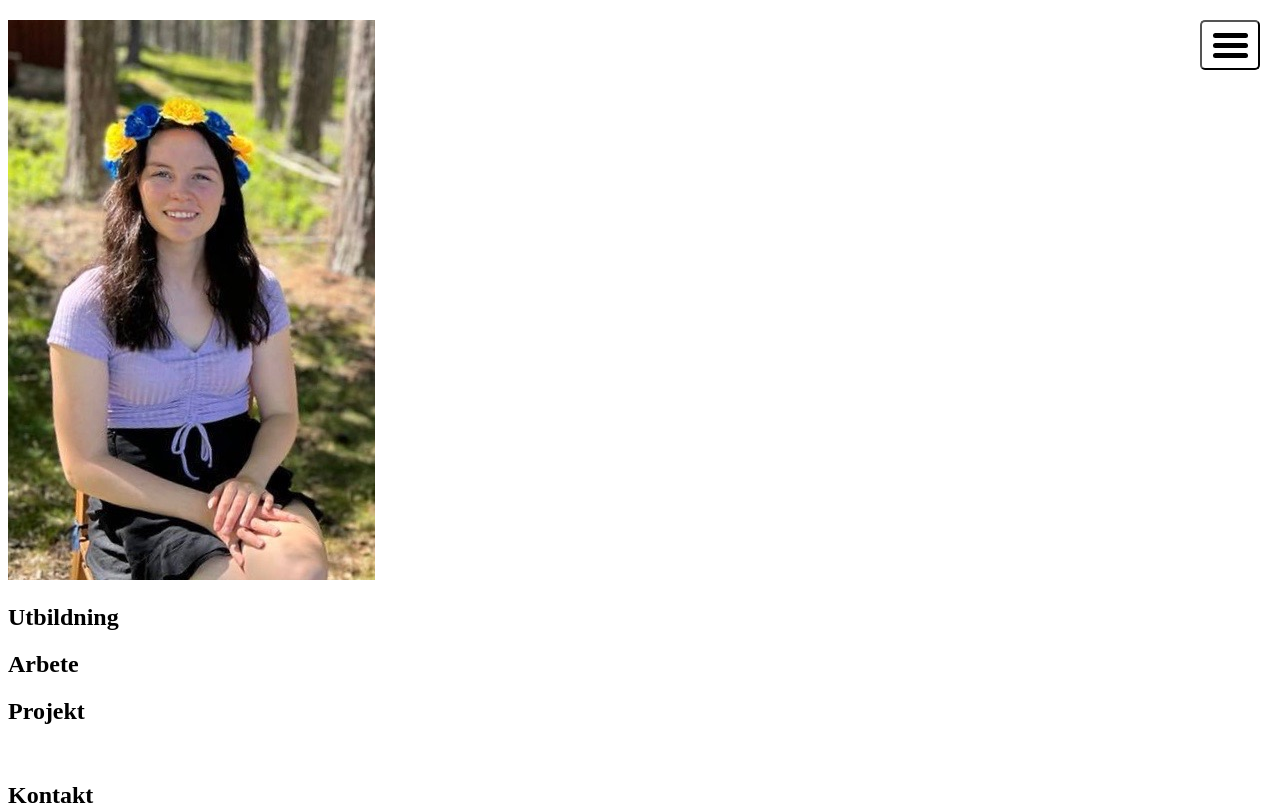
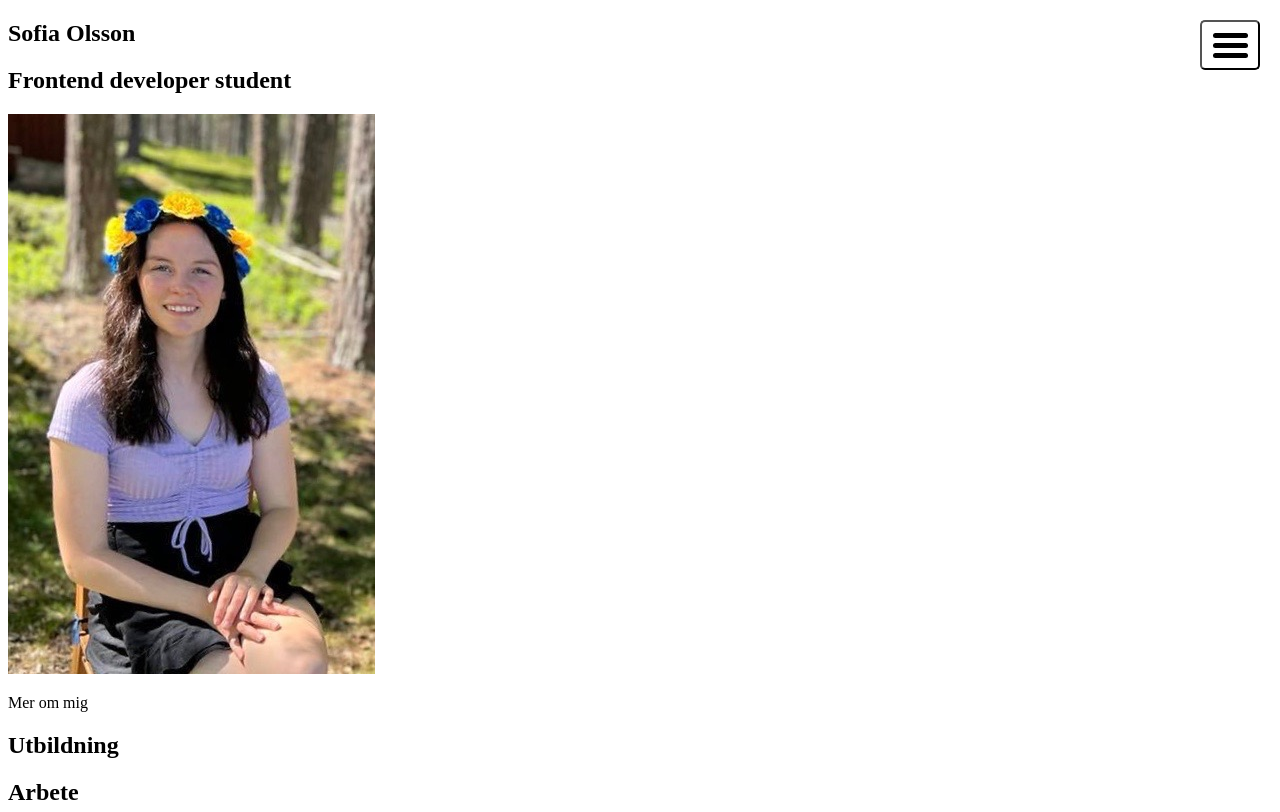
Before and after one commit to Sofilus/Sofia-portfolio, a website built with Vite: page index.html in a window 1280 px wide. Shown: the top 812 px of the page. Built offline with nearby package versions, Linux system fonts and the light colour scheme.

Commit message:
✨Added text to html

```diff
--- a/index.html
+++ b/index.html
@@ -22,11 +22,11 @@
   </header>
   <main>
     <section>
-      <h1></h1>
-      <h2></h2>
+      <h1>Sofia Olsson</h1>
+      <h2>Frontend developer student</h2>
       <img src="/Img/Sofia_Olsson.jpg" alt="">
       <div>
-        <p></p>
+        <p>Mer om mig</p>
         <i></i>
       </div>
     </section>
```
